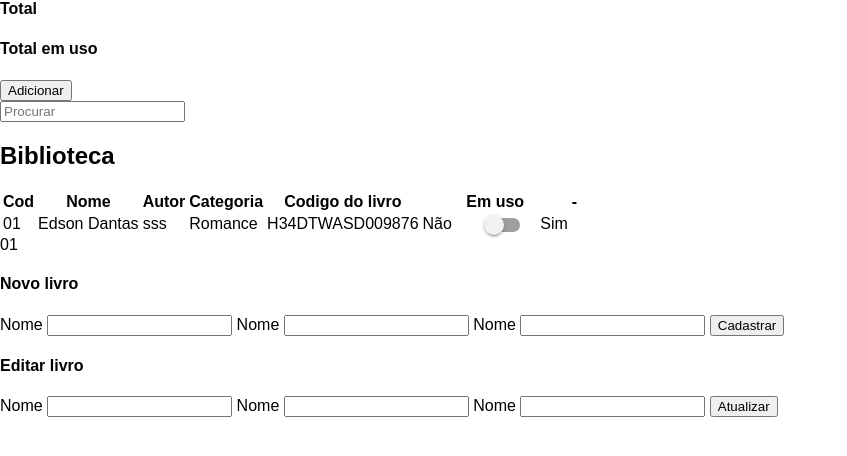
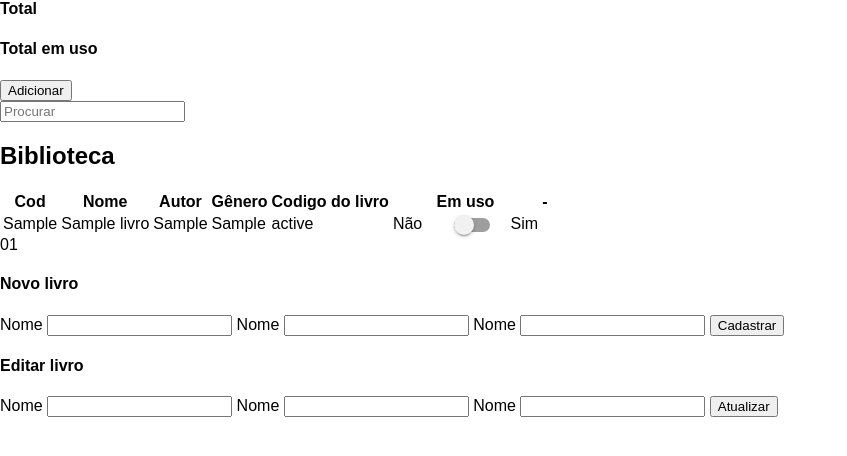
Before and after one commit to js-bruno/Projeto-Mais-Fulera-Do-Brazil, a PHP site: page /admin/componentes/biblioteca/view/index.php in a window 1280 px wide. Shown: the top 456 px of the page, without its empty margins (0-847 px from the left). Run offline with PHP 8.4, Linux system fonts and the light colour scheme; tables that the repository leaves empty or names only in its code hold one stand-in row (values such as "Sample post").

Commit message:
Adicionando listar livros

```diff
--- a/admin/componentes/biblioteca/view/index.php
+++ b/admin/componentes/biblioteca/view/index.php
@@ -1,8 +1,12 @@
 <?php
-  $con = new PDO("mysql:host=localhost;dbname=biblioteca;charset=utf8", "root", "");
-  $con->setAttribute(PDO::ATTR_ERRMODE, PDO::ERRMODE_EXCEPTION);
-  $stmt=$con->prepare('SELECT count(cod_livro) from livros');
 
+  try {
+    $pdo = new PDO("mysql:dbname=biblioteca;host=localhost", "root", "");
+
+  } catch(PDOException $e){
+    echo "ERRO: ".$e->getMessage();
+    exit;
+  }
 
 
 ?>
@@ -41,19 +45,25 @@
           <th>Cod</th>
           <th>Nome</th>
           <th>Autor</th>
-          <th>Categoria</th>
+          <th>Gênero</th>
           <th>Codigo do livro</th>
           <th>Em uso</th>
           <th> - </th>
         </tr>
       </thead>
       <tbody>
+      <?php
+       $sql = "SELECT * FROM livros";
+       $sql = $pdo->query($sql);
+       if($sql->rowCount() > 0){
+         foreach($sql->fetchAll() as $livros):
+         ?>
       <tr>
-        <td>01</td>
-        <td>Edson Dantas</td>
-        <td>sss</td>
-        <td>Romance</td>
-        <td>H34DTWASD009876</td>
+        <td><?php print($livros['cod_livro']) ?></td>
+        <td><?php print($livros['nome_livro']) ?></td>
+        <td><?php print($livros['cod_autor']) ?></td>
+        <td><?php print($livros['cod_genero']) ?></td>
+        <td><?php print($livros['status_livro']) ?></td>
         <td>
           <div class="switch">
             <label>
@@ -69,6 +79,10 @@
           <i class="fas fa-trash deletar-livro"></i>
         </td>
       </tr>
+     <?php
+      endforeach;
+      }
+    ?>
       </tbody>
     </table>
     <div class="lista-paginacao">
```
